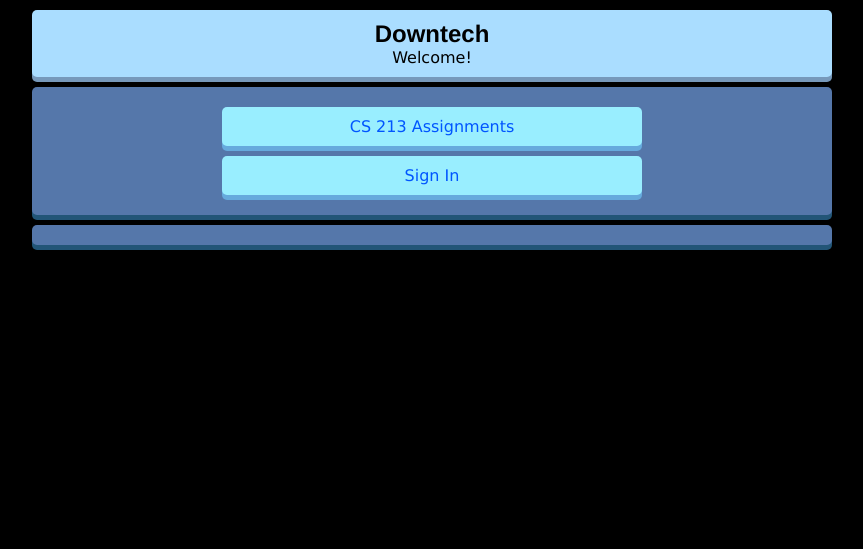
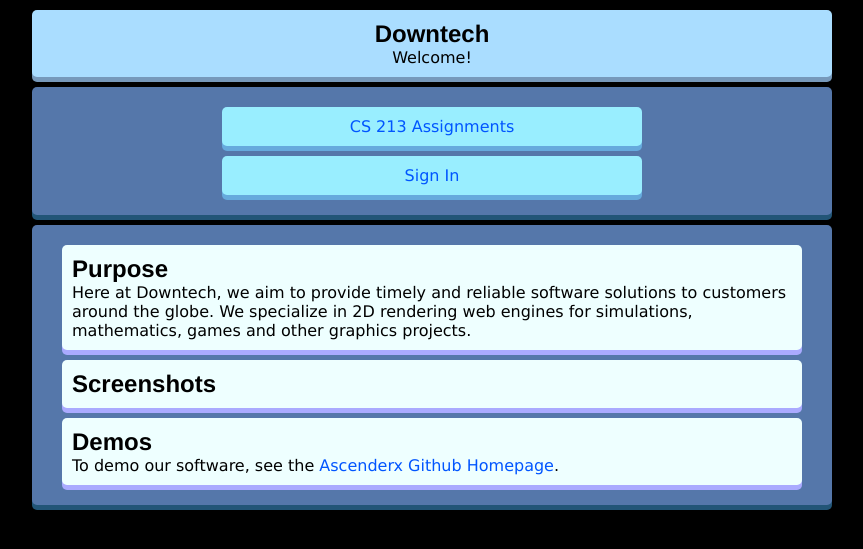
Before and after one commit to ascenderx/byui-cs213-downerj, a PHP site: page /week03/index.html in a window 1280 px wide. Shown: the top 549 px of the page, without its empty margins (208-1071 px from the left). Run offline with PHP 8.4, Linux system fonts and the light colour scheme.

Commit message:
Week03: Start landing page

```diff
--- a/top.css
+++ b/top.css
@@ -29,7 +29,7 @@ body {
     box-sizing: border-box;         /* Opera/IE 8+ */
     margin: 10px auto 10px auto;
     background-color: #57a;
-    padding: 10px;
+    padding: 10px 0px 10px 0px;
     box-shadow: 0 5px #257;
     color: #0ff;
 }
@@ -42,9 +42,7 @@ body {
 
 .section {
     width: 90%;
-    margin-left: auto;
-    margin-right: auto;
-    margin-bottom: 20px;
+    margin: 10px auto 10px auto;
     background-color: #eff;
     padding: 10px;
     color: #000;
--- a/week03/index.html
+++ b/week03/index.html
@@ -23,7 +23,19 @@
         </div>
 
         <div class="content-top fill">
-
+            <div class="section">
+                <div class="header">Purpose</div>
+                Here at Downtech, we aim to provide timely and reliable software solutions to customers
+                around the globe. We specialize in 2D rendering web engines for simulations, mathematics,
+                games and other graphics projects.
+            </div>
+            <div class="section">
+                <div class="header">Screenshots</div>
+            </div>
+            <div class="section">
+                <div class="header">Demos</div>
+                To demo our software, see the <a href="https://ascenderx.github.io">Ascenderx Github Homepage</a>.
+            </div>
         </div>
         </div>
     </body>
```
